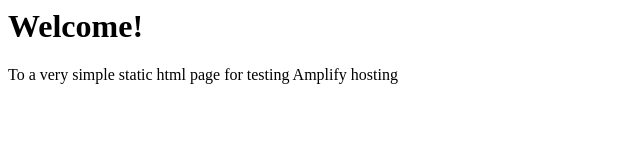
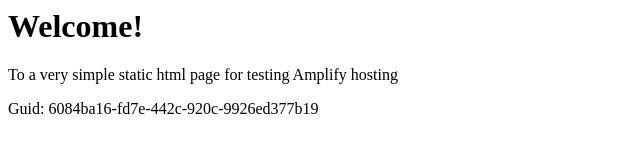
Before and after one commit to aws-aemilia-pdx/Github-PR-Commit-Integration-Test-DoNotTouch-Gith-OKSLNVO2-v1-preprod-us-west-2, a website: page src/index.html in a window 1280 px wide. Shown: the whole page, without its empty margins (0-640 px from the left). Drawn offline with Linux system fonts and the light colour scheme.

Commit message:
commit from integ tests

```diff
--- a/src/index.html
+++ b/src/index.html
@@ -1,3 +1,5 @@
+
+
 <html lang="en">
 
 <head>
@@ -10,6 +12,6 @@
 <body>
     <h1>Welcome!</h1>
     <p>To a very simple static html page for testing Amplify hosting</p>
-</body>
+    <p>Guid: 6084ba16-fd7e-442c-920c-9926ed377b19</p></body>
 
 </html>
```
